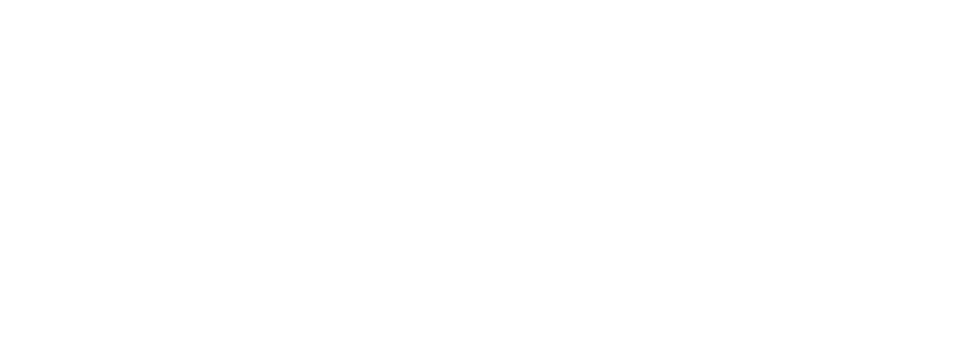
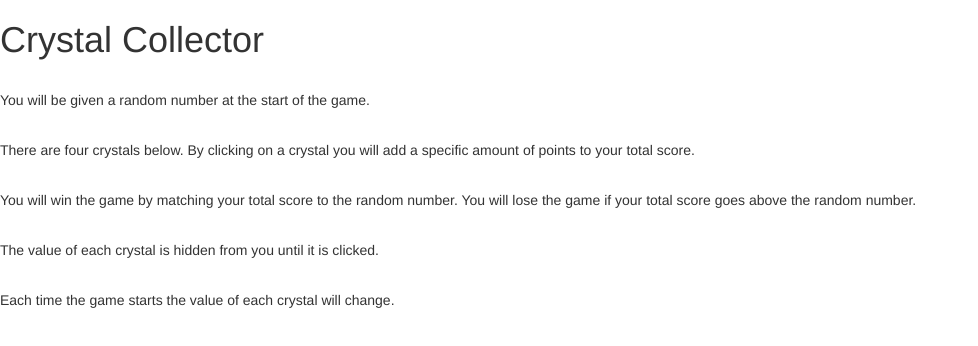
Before and after one commit to sej091381/week-4-game, a plain HTML site: page index.html in a window 1280 px wide. Shown: the whole page, without its empty margins (0-978 px from the left). Drawn offline with nearby package versions, Linux system fonts and the light colour scheme.

Commit message:
added content

```diff
--- a/index.html
+++ b/index.html
@@ -1 +1,30 @@
 <!DOCTYPE html>
+<html lang="en">
+<head>
+	<meta charset="utf-8">
+	<!-- Latest compiled and minified CSS -->
+<link rel="stylesheet" href="https://maxcdn.bootstrapcdn.com/bootstrap/3.3.7/css/bootstrap.min.css" integrity="sha384-BVYiiSIFeK1dGmJRAkycuHAHRg32OmUcww7on3RYdg4Va+PmSTsz/K68vbdEjh4u" crossorigin="anonymous">
+
+<!-- Optional theme -->
+<link rel="stylesheet" href="https://maxcdn.bootstrapcdn.com/bootstrap/3.3.7/css/bootstrap-theme.min.css" integrity="sha384-rHyoN1iRsVXV4nD0JutlnGaslCJuC7uwjduW9SVrLvRYooPp2bWYgmgJQIXwl/Sp" crossorigin="anonymous">
+
+
+	<title>Crystal Collector</title>
+	<h1>Crystal Collector</h1>
+	<br>
+	<p> You will be given a random number at the start of the game. </p>
+	<br>
+	<p> There are four crystals below.  By clicking on a crystal you will add a specific amount of points to your total score. </p>
+	<br>
+	<p> You will win the game by matching your total score to the random number.  You will lose the game if your total score goes above the random number.</p>
+	<br>
+	<p> The value of each crystal is hidden from you until it is clicked.</p>
+	<br>
+	<p> Each time the game starts the value of each crystal will change. </p>
+
+</head>
+<body>
+<!-- Latest compiled and minified JavaScript -->
+<script src="https://maxcdn.bootstrapcdn.com/bootstrap/3.3.7/js/bootstrap.min.js" integrity="sha384-Tc5IQib027qvyjSMfHjOMaLkfuWVxZxUPnCJA7l2mCWNIpG9mGCD8wGNIcPD7Txa" crossorigin="anonymous"></script>
+</body>
+</html>
```
Also changed, not shown: ASSETS/images/emerald.png (added), ASSETS/images/ruby.png (added), ASSETS/images/sapphire.png (added), ASSETS/images/topaz.png (added).
